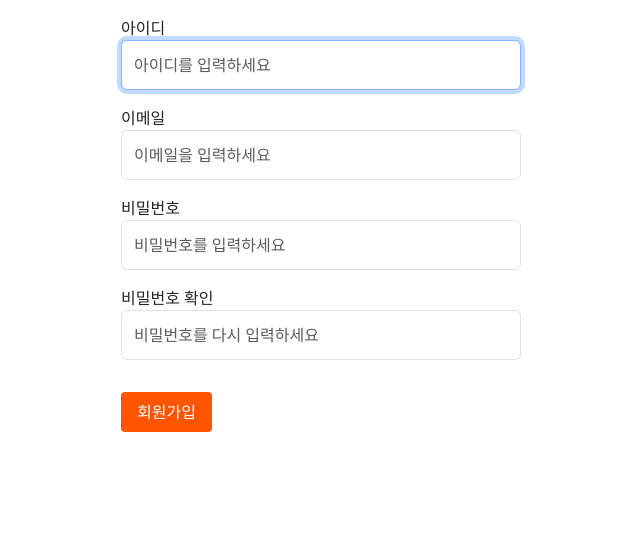
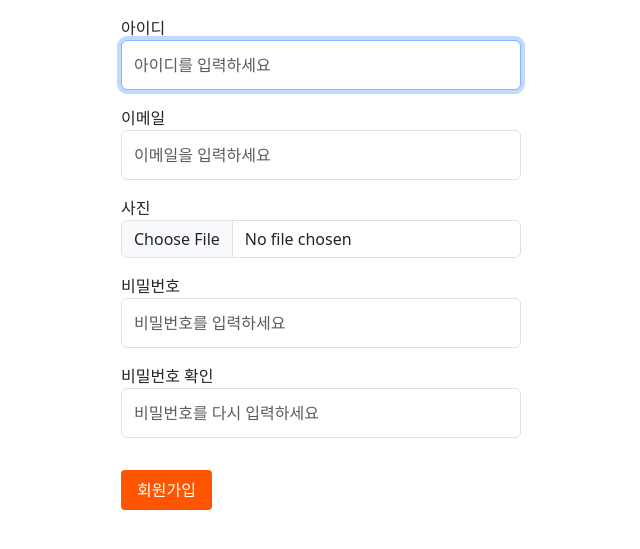
Before and after one commit to skysky44/goldang, a Django app: page /accounts/signup/ in a window 1280 px wide. Shown: the part 162-711 px from the top of the page, without its empty margins (246-886 px from the left). Run offline with Django 3.2, Linux system fonts and the light colour scheme; parts of the project's set-up code (start-up, migrations or seed data) failed here and were passed over; some libraries are stand-ins or nearby versions.

Commit message:
signup.html 및 forms.py의 picture field추가

```diff
--- a/accounts/forms.py
+++ b/accounts/forms.py
@@ -53,9 +53,20 @@ class CustomUserCreationForm(UserCreationForm):
         ),
     )
 
+    picture = forms.ImageField(
+        label="사진",
+        widget=forms.FileInput(
+            attrs={
+                "class": "form-control",
+                "placeholder": "사진을 선택하세요",
+                "style": "width: 400px;",
+            }
+        ),
+    )
+
     class Meta(UserCreationForm.Meta):
         model = get_user_model()
-        fields = ("username", "email", "password1", "password2")
+        fields = ("username", "email", "picture", "password1", "password2")
 
 
 # class CustomPasswordResetForm(PasswordResetForm):
--- a/accounts/templates/accounts/signup.html
+++ b/accounts/templates/accounts/signup.html
@@ -27,7 +27,7 @@
   <div class="row justify-content-center">
     <div class="col-md-6">
       <h2 class="mb-4">회원가입</h2>
-      <form method="post">
+      <form method="POST" enctype="multipart/form-data">
         {% csrf_token %}
         <div class="form-group my-3">
           {{ form.username.label }}
@@ -36,6 +36,10 @@
         <div class="form-group my-3">
           {{ form.email.label }}
           {{ form.email }}
+        </div>
+        <div class="form-group my-3">
+          {{ form.picture.label }}
+          {{ form.picture }}
         </div>
         <div class="form-group my-3">
           {{ form.password1.label }}
```
